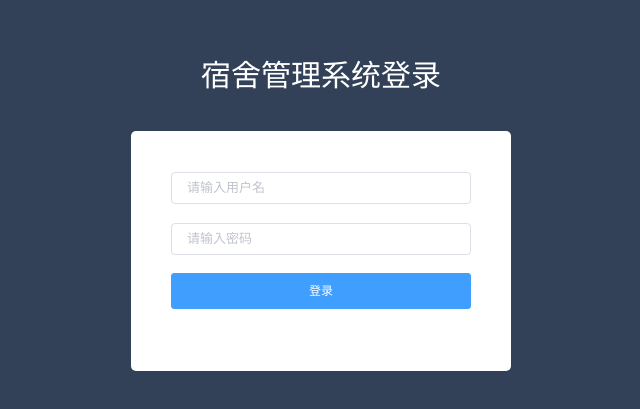
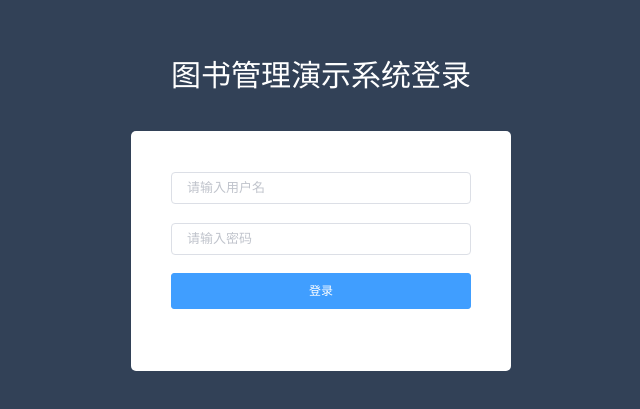
Before and after one commit to fighhin/vueshare, a Vue app: page /#/login in a window 1280 px wide. Shown: the part 119-528 px from the top of the page, without its empty margins (319-959 px from the left). Built offline with nearby package versions, Linux system fonts and the light colour scheme.

Commit message:
修改项目名称

```diff
--- a/index.html
+++ b/index.html
@@ -2,7 +2,7 @@
 <html>
 <head>
     <meta charset="utf-8">
-    <title>宿舍管理系统</title>
+    <title>图书管理演示系统</title>
     <meta name="viewport" content="width=device-width,initial-scale=1,minimum-scale=1,maximum-scale=1,user-scalable=no">
     <meta name="keywords" content="vue, vue-manage-system, manage-system, 后台, 管理系统, element" />
     <meta name="description" content="基于Vue2 + Element UI 的后台管理系统解决方案" />
--- a/src/components/module/Login.vue
+++ b/src/components/module/Login.vue
@@ -1,6 +1,6 @@
 <template>
     <div class="login-wrap">
-        <div class="ms-title">宿舍管理系统登录</div>
+        <div class="ms-title">图书管理演示系统登录</div>
         <div class="ms-login">
             <el-form :model="ruleForm" :rules="rules" ref="ruleForm" label-width="0px" class="demo-ruleForm">
                 <el-form-item prop="username">
```
Also changed, not shown: 1 other file (tests, documents, lock files or other folders).
